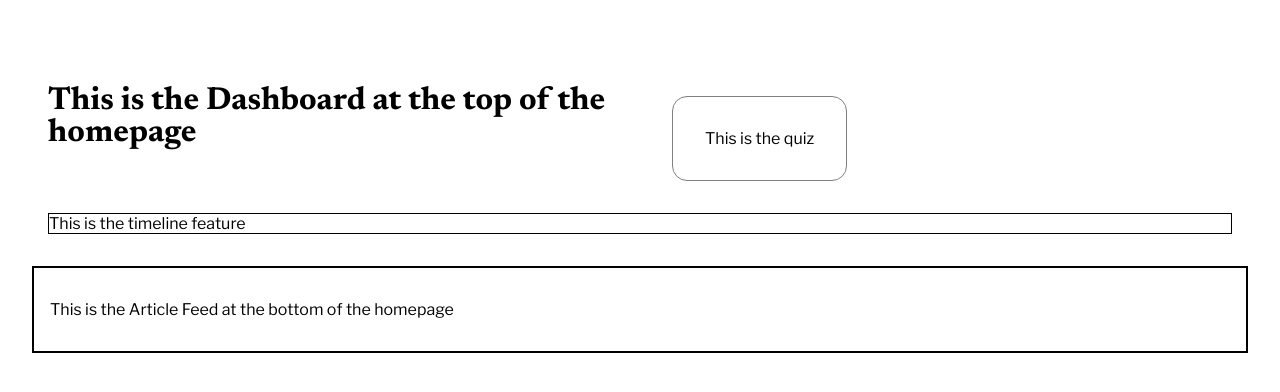
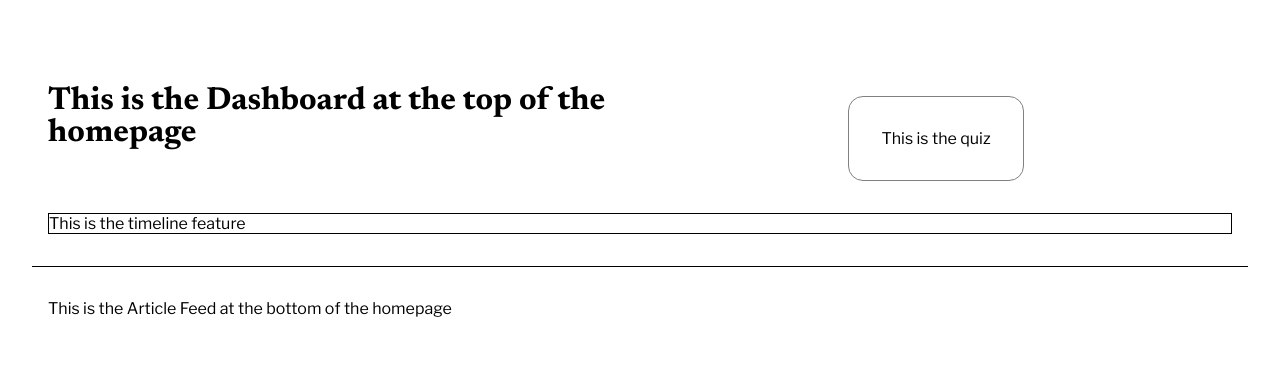
Before and after one commit to lauracastrovenegas/adaptive-stories, a React (Create React App) app: page / in a window 1280 px wide. Shown: the top 392 px of the page. Built offline with nearby package versions, Linux system fonts and the light colour scheme; the HTML template or start-up script is replaced by a standard one.

Commit message:
removed some borders

```diff
--- a/src/components/PersonalizationQuiz.js
+++ b/src/components/PersonalizationQuiz.js
@@ -8,6 +8,7 @@ const Wrapper = styled.div`
   border: 1px solid grey;
   border-radius: 15px;
   margin: 2rem;
+  margin: 2rem auto;
 `;
 
 const PersonalizationQuiz = () => {
--- a/src/containers/Homepage/ArticleFeed.js
+++ b/src/containers/Homepage/ArticleFeed.js
@@ -3,7 +3,7 @@ import styled from "styled-components";
 
 const Wrapper = styled.div`
   padding: 2rem 1rem;
-  border: 2px solid black;
+  border-top: 1px solid black;
 `;
 
 const ArticleFeed = () => {
```
